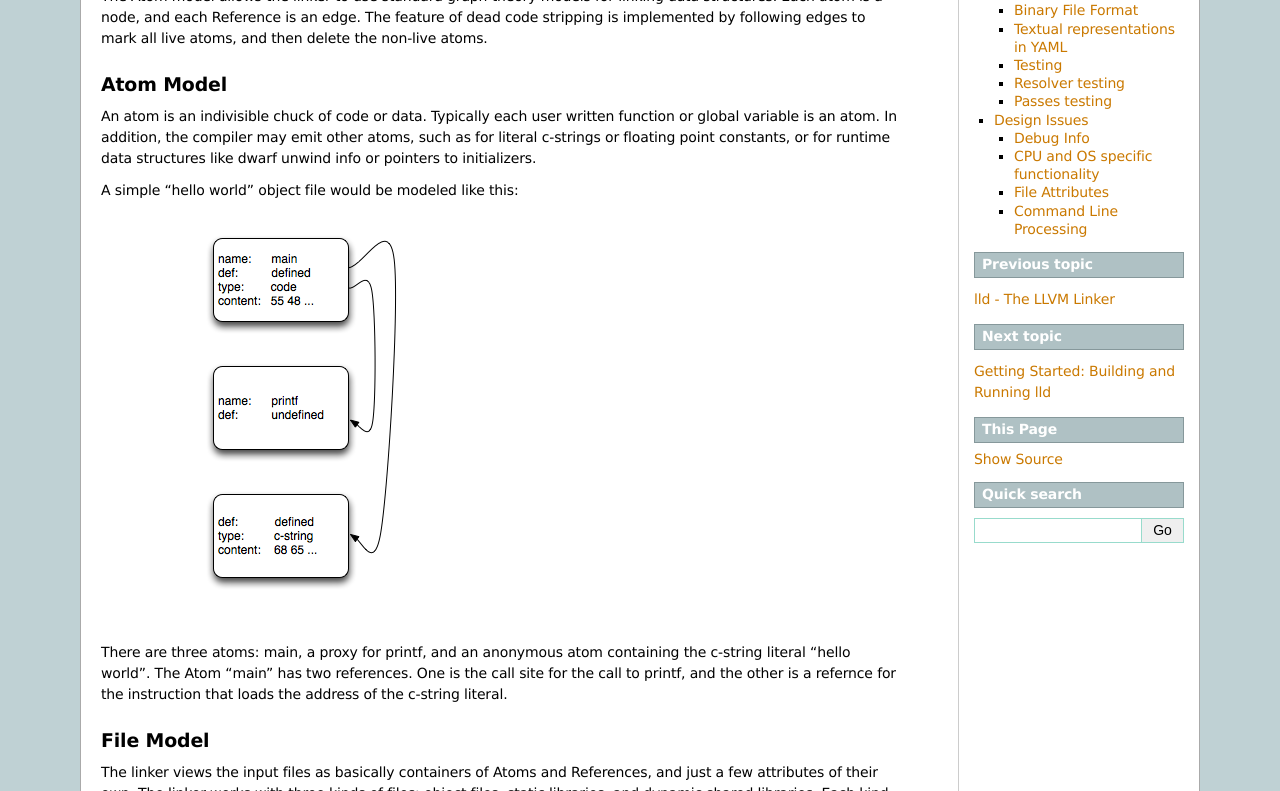
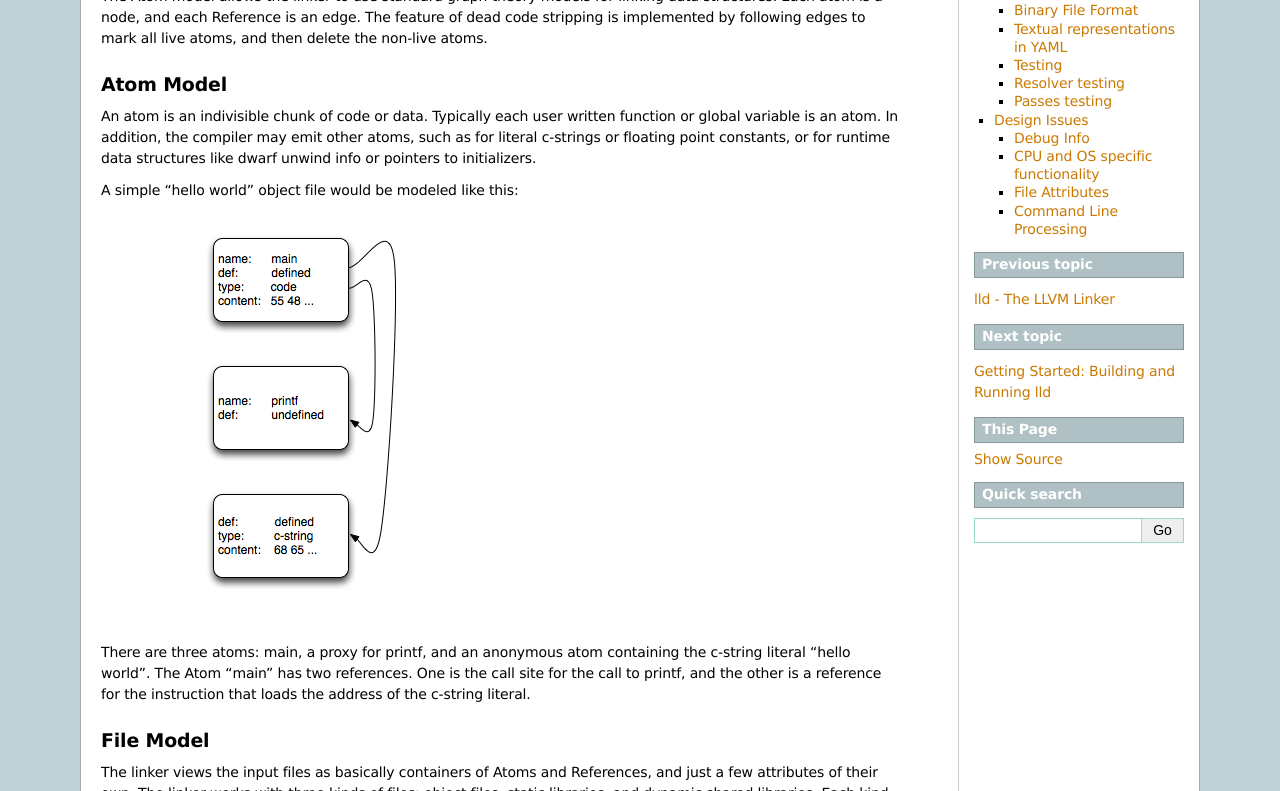
Before and after one commit to gwsystems/wasmception-lld, a Sphinx documentation site: the page built from docs/design.rst, in a window 1280 px wide and 1400 px high. Shown: the part 439-1230 px from the top of the window. Built offline with Sphinx 7.4.7, drawn with Linux system fonts in a browser that asks for light colours.

Commit message:
[docs] Minor spelling fix. Thanks Gabor!
git-svn-id: http://llvm.org/svn/llvm-project/lld/trunk@155581 91177308-0d34-0410-b5e6-96231b3b80d8

```diff
--- a/docs/design.rst
+++ b/docs/design.rst
@@ -28,7 +28,7 @@ live atoms, and then delete the non-live atoms.
 Atom Model
 ----------
 
-An atom is an indivisible chuck of code or data.  Typically each user written
+An atom is an indivisible chunk of code or data.  Typically each user written
 function or global variable is an atom.  In addition, the compiler may emit
 other atoms, such as for literal c-strings or floating point constants, or for
 runtime data structures like dwarf unwind info or pointers to initializers.
@@ -40,7 +40,7 @@ A simple "hello world" object file would be modeled like this:
 There are three atoms: main, a proxy for printf, and an anonymous atom
 containing the c-string literal "hello world".  The Atom "main" has two
 references. One is the call site for the call to printf, and the other is a
-refernce for the instruction that loads the address of the c-string literal.
+reference for the instruction that loads the address of the c-string literal.
 
 File Model
 ----------
```
